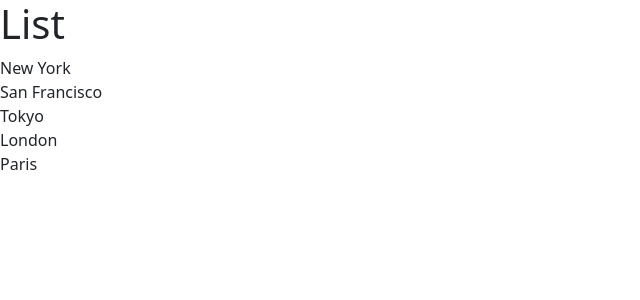
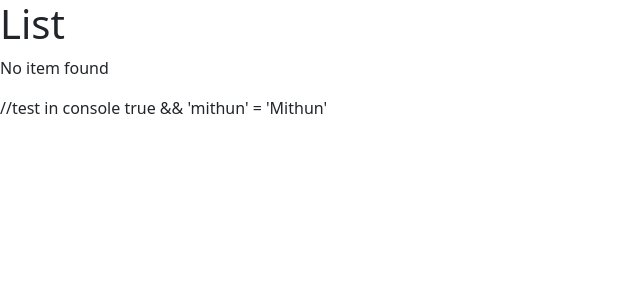
Before and after one commit to mithunthambawita/react-practice-repo, a React (Vite) app: page / in a window 1280 px wide. Shown: the top 300 px of the page, without its empty margins (0-640 px from the left). Built offline with nearby package versions, Linux system fonts and the light colour scheme.

Commit message:
conditioning rendering in list group

```diff
--- a/src/components/ListGroup.tsx
+++ b/src/components/ListGroup.tsx
@@ -1,13 +1,16 @@
 import { Fragment } from "react";
 function ListGroup() {
-  const items = ["New York", "San Francisco", "Tokyo", "London", "Paris"];
+  let items = ["New York", "San Francisco", "Tokyo", "London", "Paris"];
+  items = [];
 
   return (
     <>
       <h1>List</h1>
+      {items.length === 0 && <p>No item found</p>} //test in console true &&
+      'mithun' = 'Mithun'
       <ul className="list-group">
         {items.map((item) => (
-          <li>{item}</li>
+          <li key={item}>{item}</li>
         ))}
       </ul>
     </>
```
